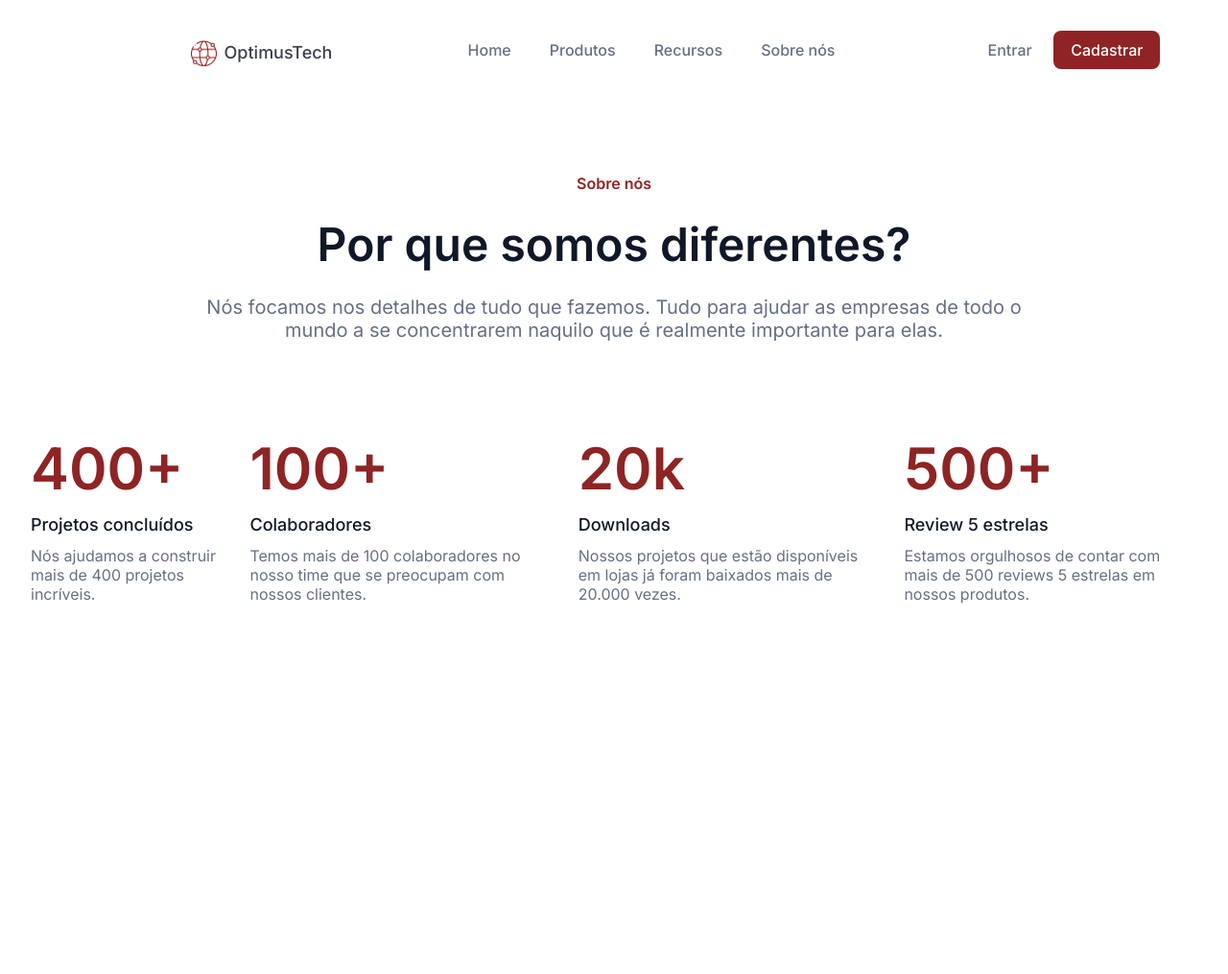
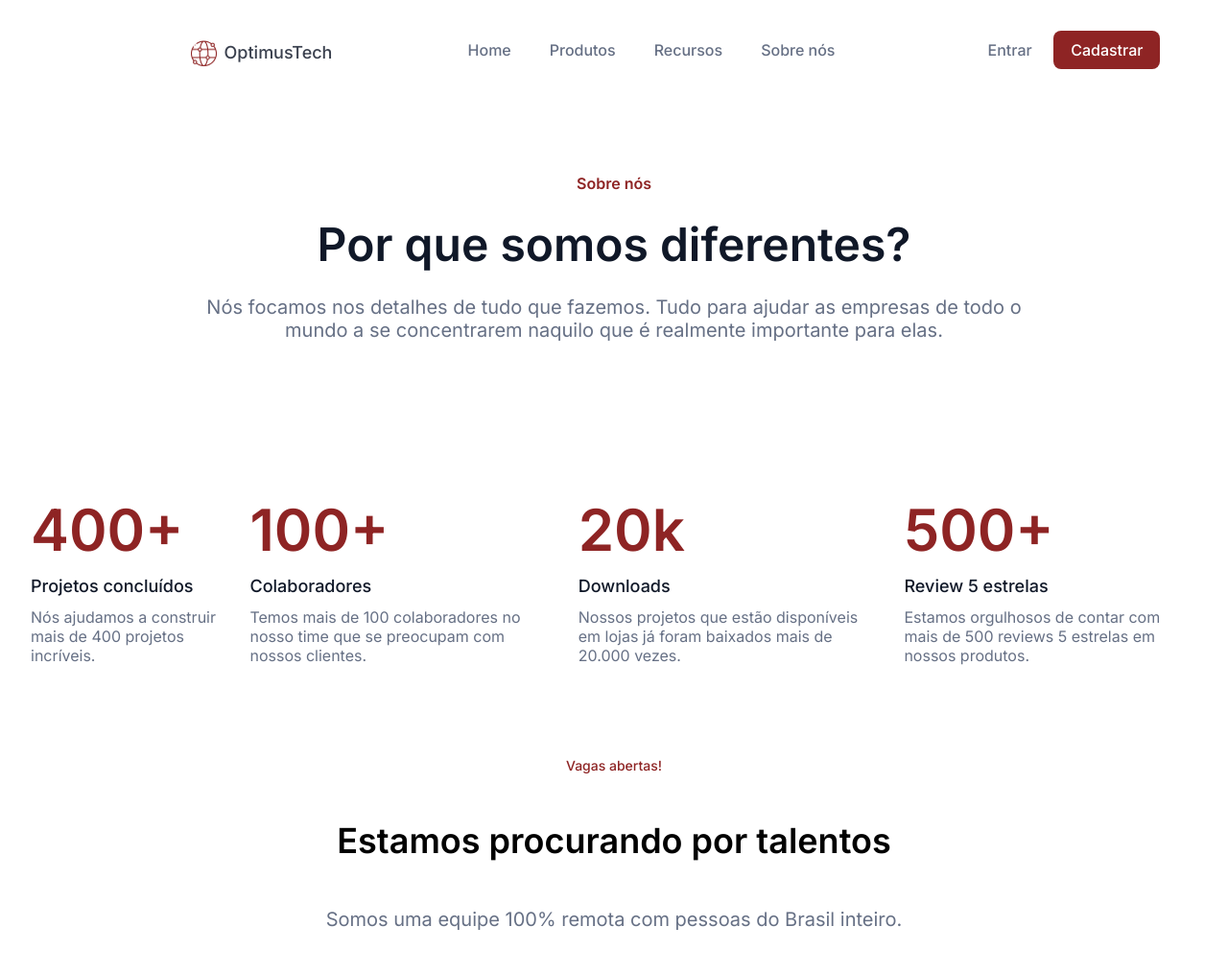
Before and after one commit to abel2901/optimusTech, a plain HTML site: page index.html in a window 1280 px wide. Shown: the top 1015 px of the page at 96% size. Before the commit the page ends 800 px from the top, so only its background shows below. Drawn offline with Linux system fonts and the light colour scheme; files whose address does not match are found by name.

Commit message:
Dia 4: Criãção da sessão vagas

```diff
--- a/index.html
+++ b/index.html
@@ -60,6 +60,14 @@
                     </div>
                 </div>
             </section>
+            <section class="vagas-container">
+                <div class="vagas-content">
+                    <span>Vagas abertas!</span>
+                    <h2>Estamos procurando por talentos</h2>
+                    <p>Somos uma equipe 100% remota com pessoas do Brasil inteiro.</p>
+                    <img class="vagas-imagem" src="../Frontend/assets/team.png">
+                </div>
+            </section>
         </main>
     </body>
 </html>
--- a/style.css
+++ b/style.css
@@ -121,6 +121,7 @@ p {
 
 .metricas-container {
     align-items: center;
+    margin: 64px 0 0;
 }
 
 .metricas-content {
@@ -137,7 +138,6 @@ p {
     flex-direction: column;
     justify-content: space-between;
     align-items: flex-start;
-
     gap: 12px;
 }
 
@@ -164,5 +164,34 @@ p {
     font-size: 16px;
     color: var(--text-color);
     text-align: left;
+}
 
+.vagas-container {
+    display: flex;
+    flex-direction: column;
+    text-align: center;
+    margin: 96px 112px;
 }
+
+.vagas-content {
+    display: flex;
+    flex-direction: column;
+    gap: 48px;
+}
+
+.vagas-content span {
+    font-size: 14px;
+    font-weight: 500;
+    font-family: 'Inter', sans-serif;
+    color: var(--main-color);
+}
+
+.vagas-content h2 {
+    font-size: 36px;
+    font-weight: 600;
+    font-family: 'Inter', sans-serif;
+}
+
+.vagas-imagem {
+    width: 100%;
+}
```
Also changed, not shown: assets/team.png (added).
